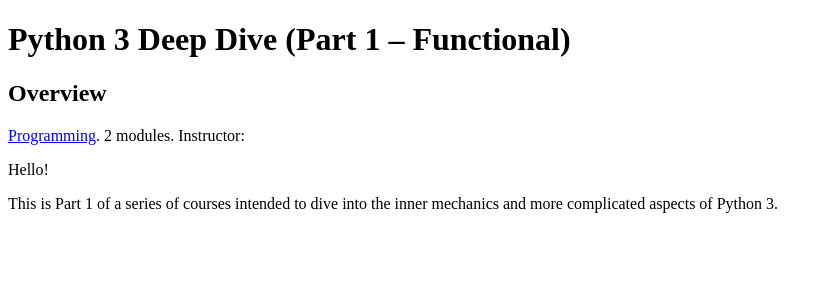
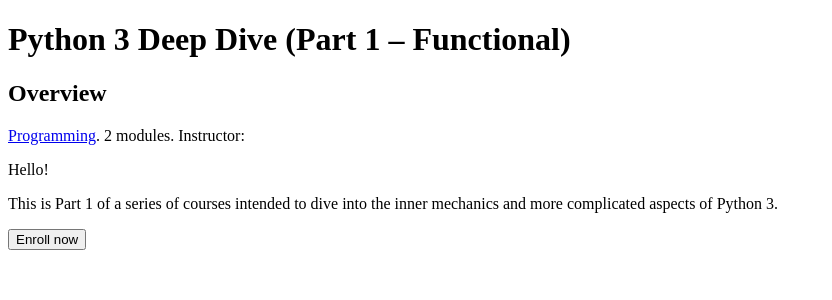
Before and after one commit to Osama-Makhlouph/educa, a Django app: a page that uses courses/templates/courses/course/detail.html in a window 1280 px wide. Shown: the part 60-360 px from the top of the page, without its empty margins (0-832 px from the left). Run offline with Django 3.2, Linux system fonts and the light colour scheme; a user stored in the database is signed in; data comes from the database, SQL or seed files in the repository; both versions use the stored data as it was after the commit; some libraries are stand-ins or nearby versions.

Commit message:
Added student-course enrollment functionality

```diff
--- a/courses/models.py
+++ b/courses/models.py
@@ -27,6 +27,8 @@
     slug = models.SlugField(max_length=200, unique=True)
     overview = models.TextField()
     created = models.DateTimeField(auto_now_add=True)
+    students = models.ManyToManyField(
+        User, related_name='courses_joined', blank=True)
 
     class Meta:
         ordering = ['-created']
--- a/courses/templates/courses/course/detail.html
+++ b/courses/templates/courses/course/detail.html
@@ -15,6 +15,17 @@
         Instructor: {{ object.owner.get_full_name }}
     </p>
     {{ object.overview|linebreaks }}
+    {% if request.user.is_authenticated %}
+    <form action="{% url "student_enroll_course" %}" method="post">
+        {{ enroll_form }}
+        {% csrf_token %}
+        <input type="submit" value="Enroll now">
+    </form>
+    {% else %}
+    <a href="{% url "student_registration" %}" class="button">
+        Register to enroll
+    </a>
+    {% endif %}
 </div>
 {% endwith %}
 {% endblock %}
--- a/courses/views.py
+++ b/courses/views.py
@@ -11,6 +11,7 @@
 from braces.views import CsrfExemptMixin, JsonRequestResponseMixin
 from .models import Subject, Course, Module, Content
 from .forms import ModuleFormSet
+from students.forms import CourseEnrollForm
 # Create your views here.
 
 
@@ -171,3 +172,9 @@
 class CourseDetailView(DetailView):
     model = Course
     template_name = 'courses/course/detail.html'
+
+    def get_context_data(self, **kwargs):
+        context = super().get_context_data(**kwargs)
+        context['enroll_form'] = CourseEnrollForm(
+            initial={'course': self.object})
+        return context
--- /dev/null
+++ b/students/forms.py
@@ -0,0 +1,5 @@
+from django import forms
+from courses.models import Course
+
+class CourseEnrollForm(forms.Form):
+    course = forms.ModelChoiceField(queryset=Course.objects.all(), widget=forms.HiddenInput)
--- a/students/urls.py
+++ b/students/urls.py
@@ -4,4 +4,6 @@
 urlpatterns = [
     path('register/', views.StudentRegistrationView.as_view(),
          name='student_registration'),
+    path('enroll-course/', views.StudentEnrollCourseView.as_view(),
+         name='student_enroll_course'),
 ]
```
Also changed, not shown: students/views.py (+15 -1 lines), courses/migrations/0004_auto_20220720_2215.py (added), db.sqlite3.
